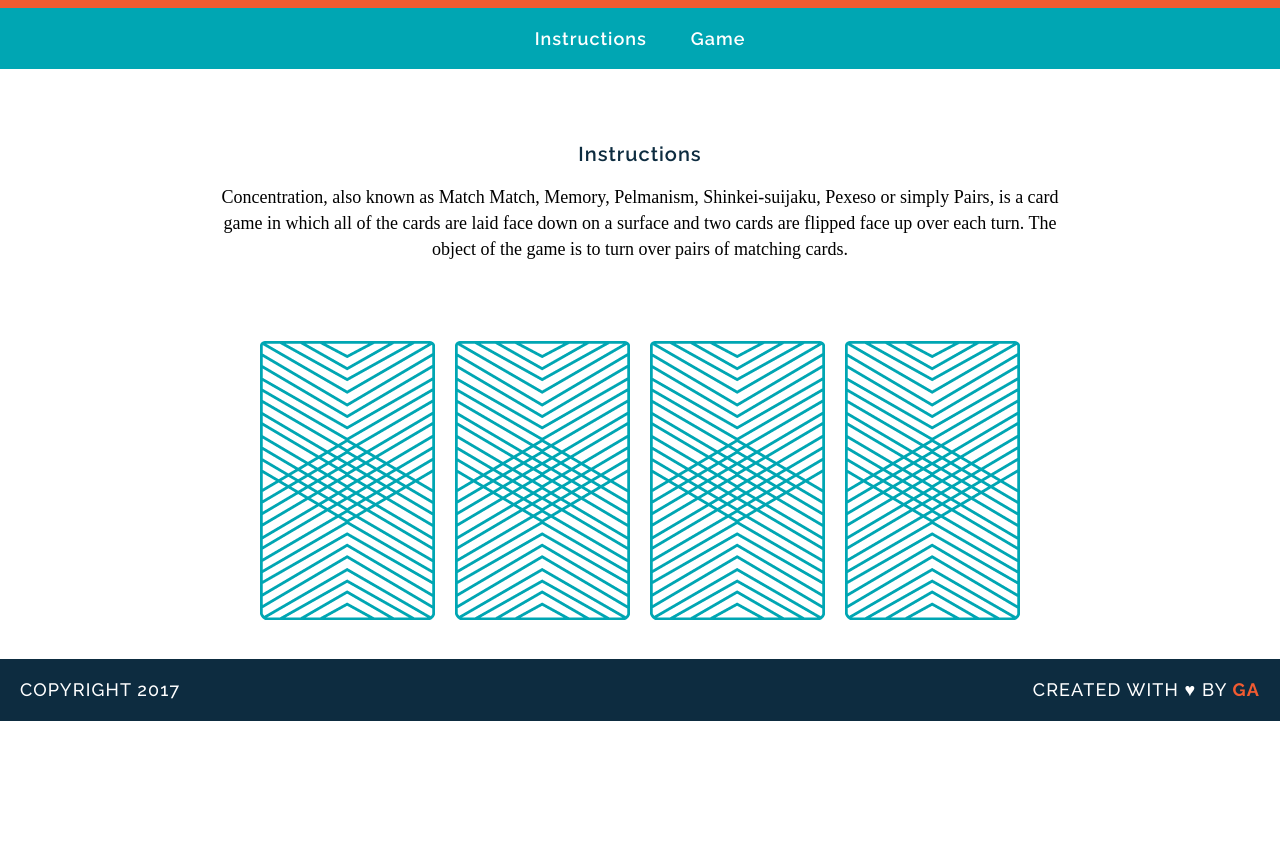
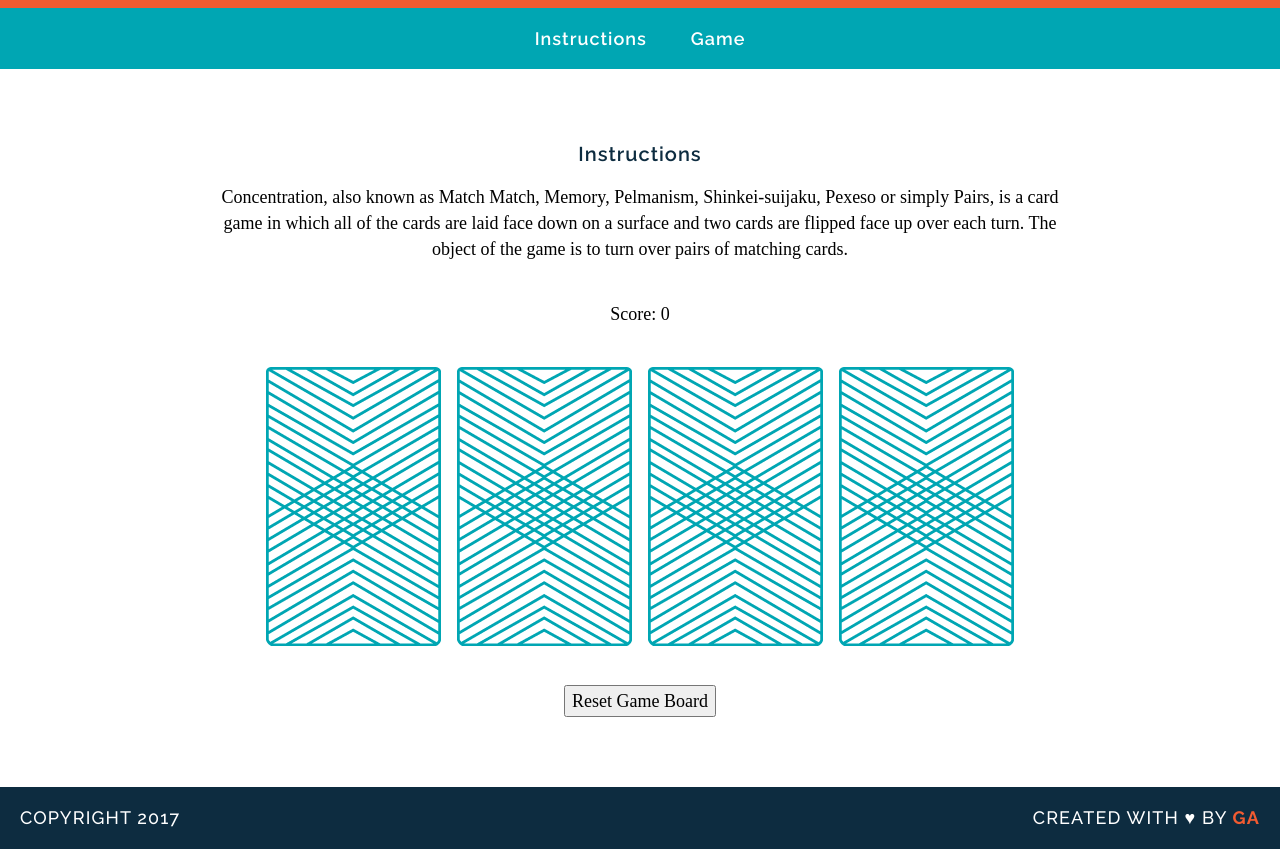
Before and after one commit to sydggxz/wdi-fundamentals-memorygame, a plain HTML site: page memory_game/index.html in a window 1280 px wide. Shown: the part 105-954 px from the top of the page. Before the commit the page ends 826 px from the top, so only its background shows below. Drawn offline with Linux system fonts and the light colour scheme; a web font is replaced by a local one.

Commit message:
created game logic

```diff
--- a/memory_game/css/style.css
+++ b/memory_game/css/style.css
@@ -39,6 +39,13 @@ p {
     font-family: "Droid Serif", serif;
     font-size: 18px;
     line-height: 26px;
+}
+
+button {
+    font-family: "Droid Serif", serif;
+    font-size: 18px;
+    line-height: 26px;
+    margin: 35px 0;
 }
 
 header {
@@ -87,6 +94,12 @@ img {
     font-weight: 700;
 }
 
+.score {
+    font-family: "Droid Serif", serif;
+    font-size: 18px;
+    line-height: 26px;
+}
+
 .clearfix:after {
     visibility: hidden;
     display: block;
--- a/memory_game/index.html
+++ b/memory_game/index.html
@@ -21,12 +21,11 @@
         <h2>Instructions</h2>
         <p>Concentration, also known as Match Match, Memory, Pelmanism, Shinkei-suijaku, Pexeso or simply Pairs, is a card game in which all of the cards are laid face down on a surface and two cards are flipped face up over each turn. The object of the game is to turn over pairs of matching cards.</p>
         <a name="game"></a>
-        <div>
-            <img src="images/back.png" alt="Queen of Diamonds">
-            <img src="images/back.png" alt="Queen of Hearts">
-            <img src="images/back.png" alt="King of Diamonds">
-            <img src="images/back.png" alt="King of Hearts">
+        <div class="score">
+            Score: <span id="game-score"></span>
         </div>
+        <div id="game-board" class="board clearfix"></div>
+        <button id="reset-board">Reset Game Board</button>
     </main>
     <footer class="clearfix">
         <p class="copyright">Copyright 2017</p>
--- a/memory_game/js/main.js
+++ b/memory_game/js/main.js
@@ -22,21 +22,47 @@ var cards = [
     }
 ];
 var cardsInPlay = [];
+var score = 0;
 var checkForMatch = function() {
     if (cardsInPlay[0] === cardsInPlay[1]) {
+        score++;
+        refreshScore();
         alert("You found a match!");
     } else {
         alert("Sorry, try again.");
     }
 }
-var flipCard = function(cardId) {
+var flipCard = function() {
+    let cardId = this.getAttribute('data-id');
     cardsInPlay.push(cards[cardId].rank);
     console.log(`User flipped ${cards[cardId].rank}`);
     console.log(cards[cardId].cardImage);
     console.log(cards[cardId].suit);
+    this.setAttribute('src', cards[cardId].cardImage);
     if (cardsInPlay.length === 2) {
         checkForMatch();
     }
 }
-flipCard(0);
-flipCard(2);
+var createBoard = function() {
+    for (let i = 0; i< cards.length; i++) {
+        const cardElement = document.createElement('img');
+        cardElement.setAttribute('src', 'images/back.png');
+        cardElement.setAttribute('data-id', i);
+        cardElement.addEventListener('click', flipCard);
+        document.querySelector('#game-board').appendChild(cardElement);
+    }
+}
+var resetBoard = function() {
+    let gameBoard = document.querySelector('#game-board');
+    while (gameBoard.firstChild) {
+        gameBoard.removeChild(gameBoard.firstChild);
+    }
+    cardsInPlay = [];
+    createBoard();
+}
+var refreshScore = function() {
+    document.querySelector('#game-score').textContent = score;
+}
+document.querySelector('#reset-board').addEventListener('click', resetBoard);
+createBoard();
+refreshScore();
```
